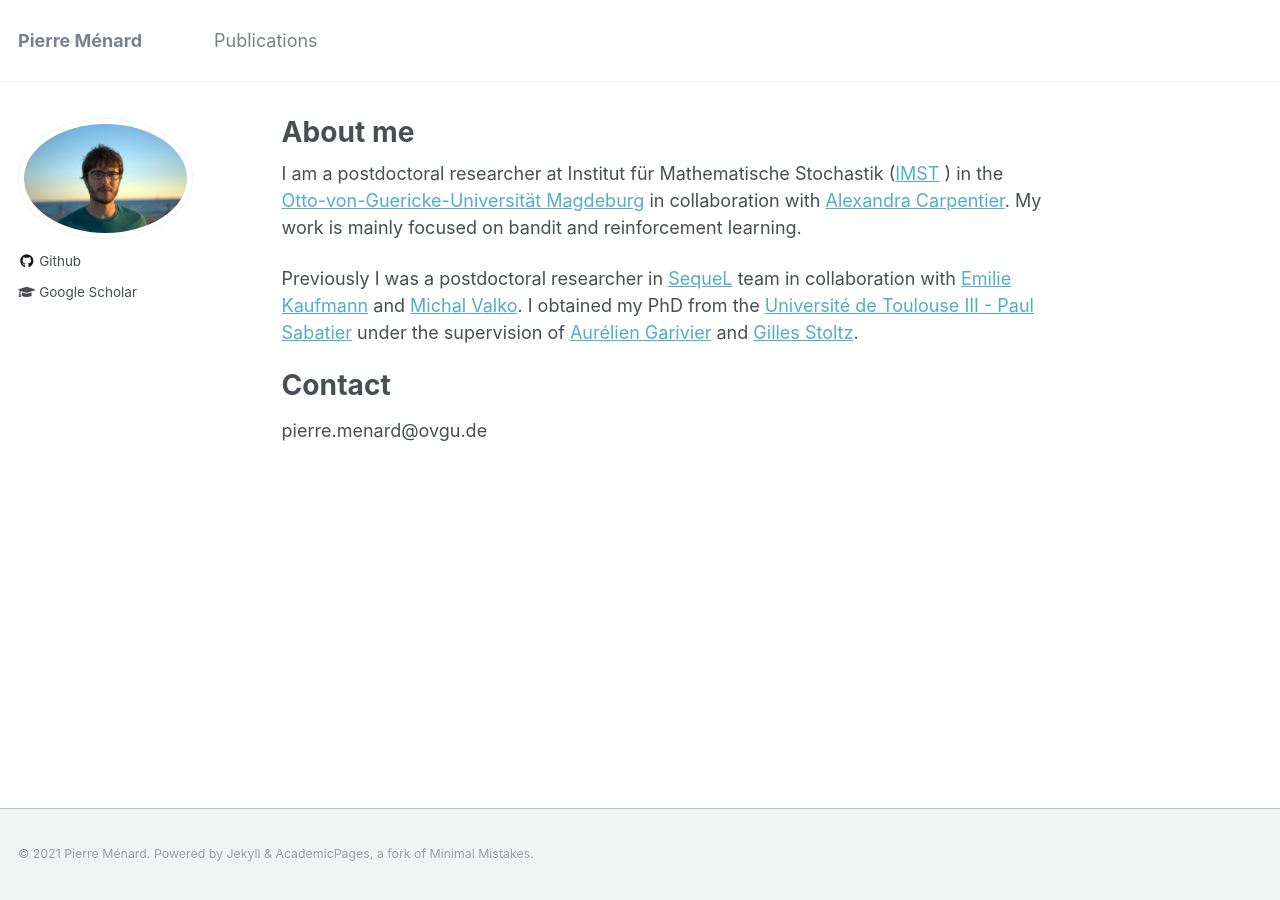
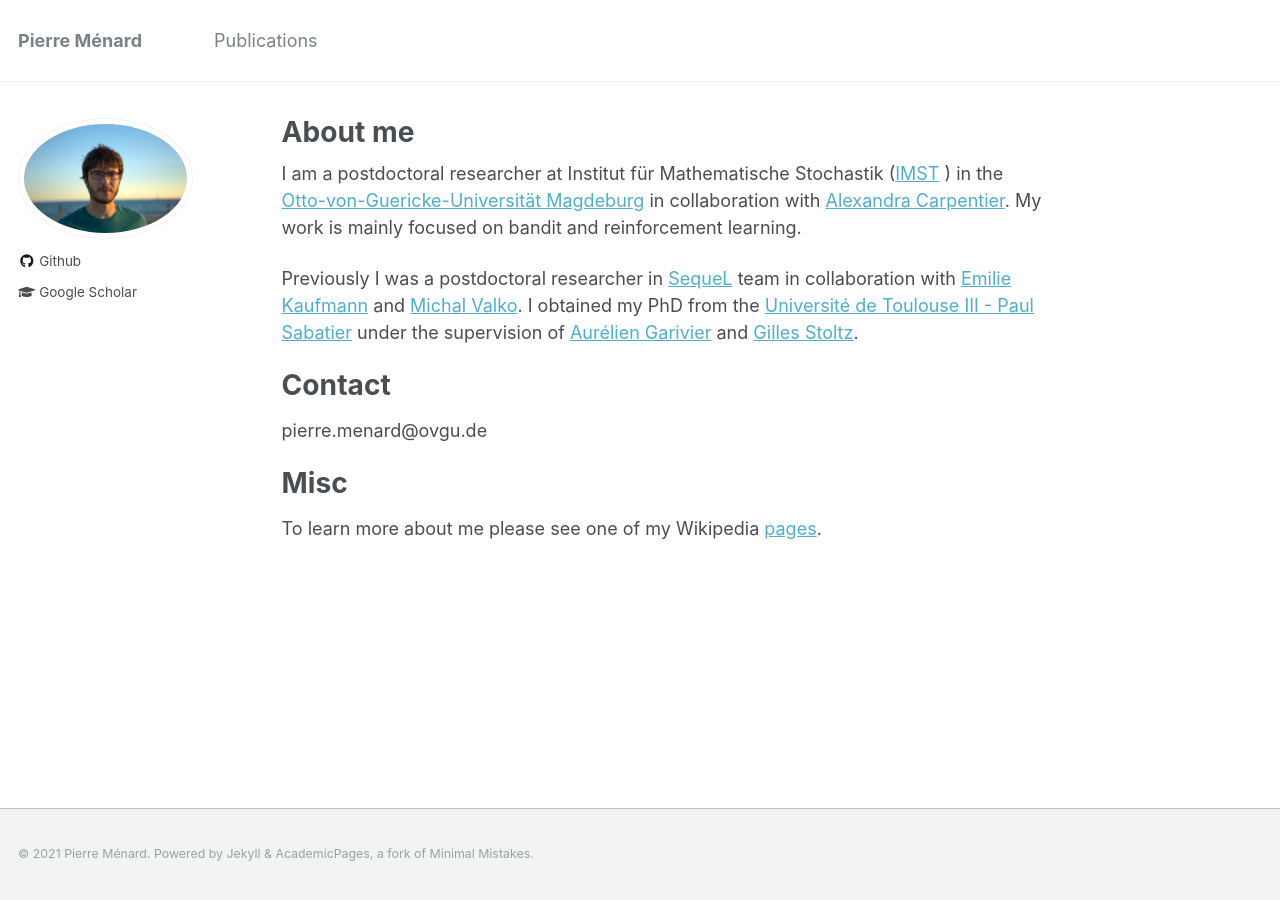
Before and after one commit to menardprr/menardprr.github.io, a Jekyll site: the page built from _pages/about.md, in a window 1280 px wide. Built offline with Jekyll 4.4.1, drawn with Linux system fonts in a browser that asks for light colours.

Commit message:
wikipedia

```diff
--- a/_pages/about.md
+++ b/_pages/about.md
@@ -24,3 +24,8 @@ Contact
 ======
 
  pierre.menard@ovgu.de
+
+
+ Misc
+======
+To learn more about me please see one of my Wikipedia [pages](https://fr.wikipedia.org/wiki/Pierre_M%C3%A9nard).
```
